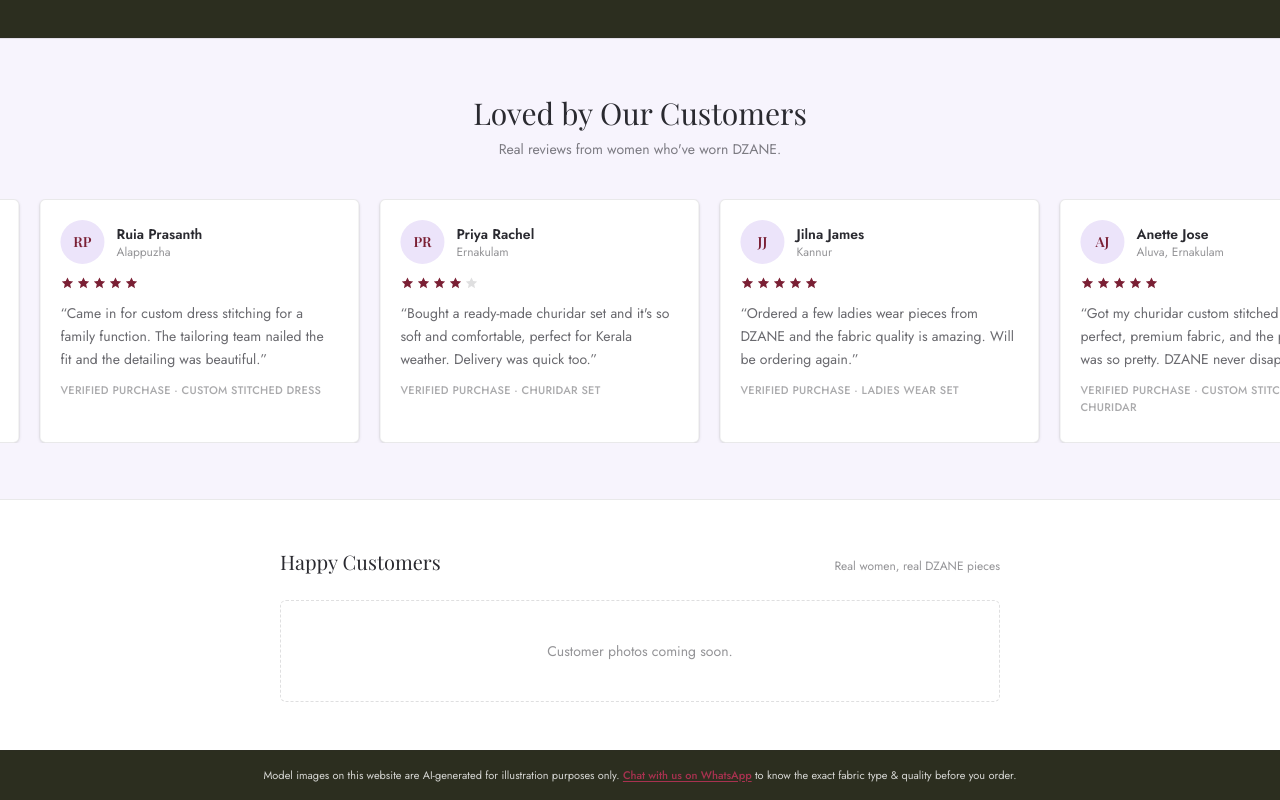
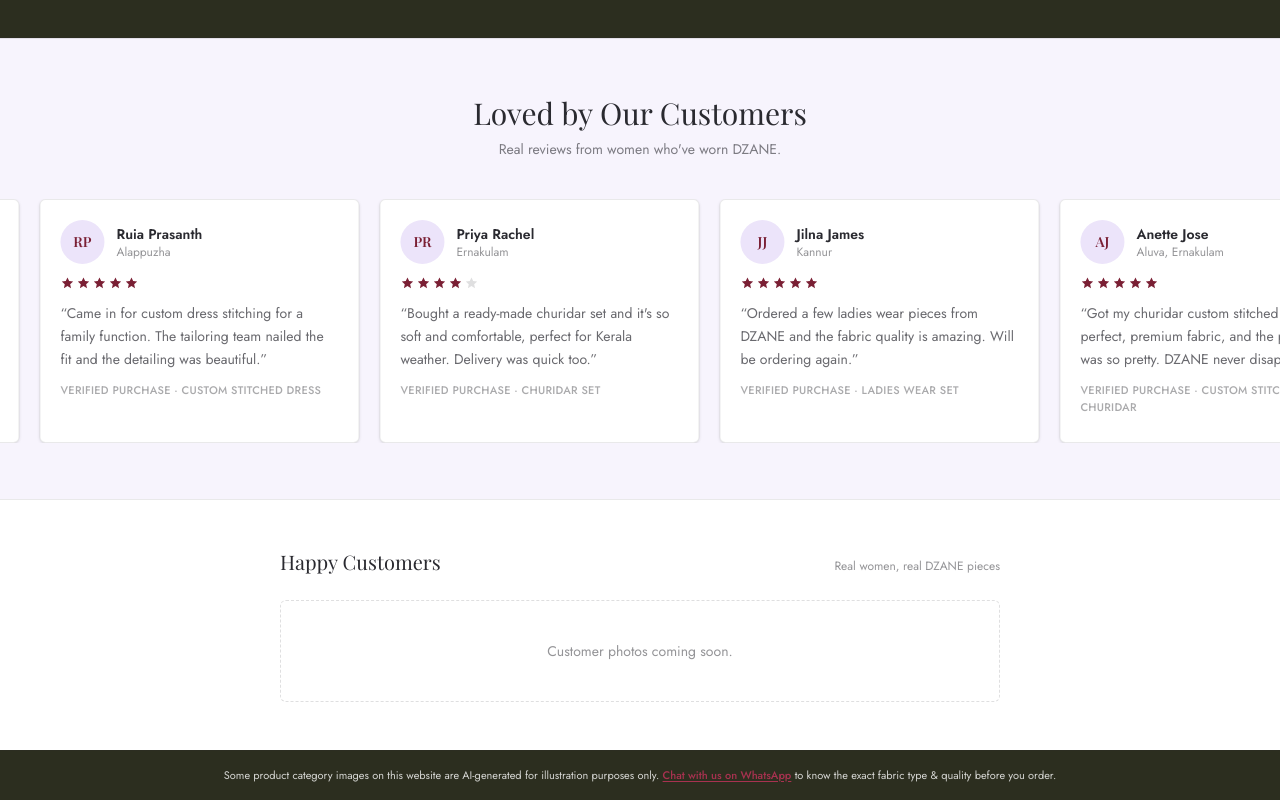
Before and after one commit to peakpoint2037/Dzane, a Next.js app: page / in a window 1280 px wide. Shown: the part 3441-4241 px from the top of the page. Built offline with nearby package versions, Linux system fonts and the light colour scheme; a web font is replaced by a local one.

Commit message:
Clarify footer disclaimer scope to product category images only
Homepage photos are real family members, not AI-generated — the
disclaimer was overclaiming by saying all model images were AI.

```diff
--- a/src/components/Footer.tsx
+++ b/src/components/Footer.tsx
@@ -10,8 +10,8 @@
     <footer className="border-t border-ink/10 bg-olive py-4 text-cream/80">
       <div className="mx-auto max-w-7xl px-6 text-center text-[11px] leading-relaxed">
         <p>
-          Model images on this website are AI-generated for illustration
-          purposes only.{" "}
+          Some product category images on this website are AI-generated for
+          illustration purposes only.{" "}
           <a
             href={waHref}
             target="_blank"
```
